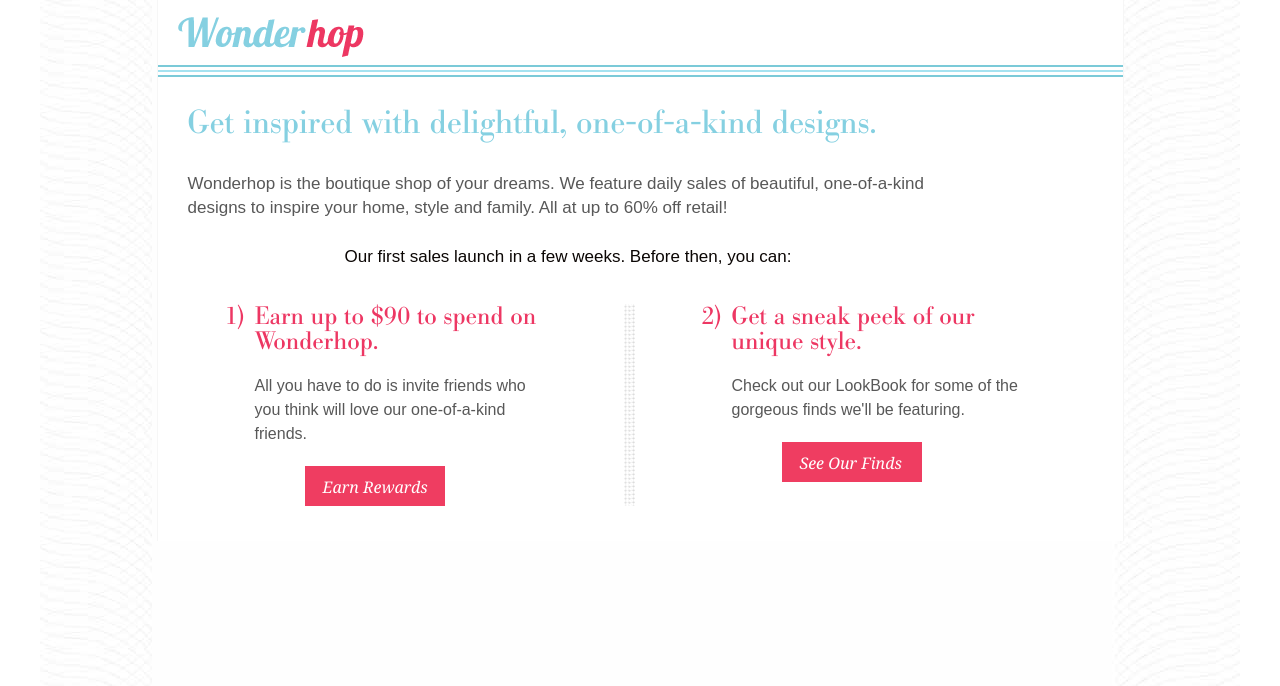
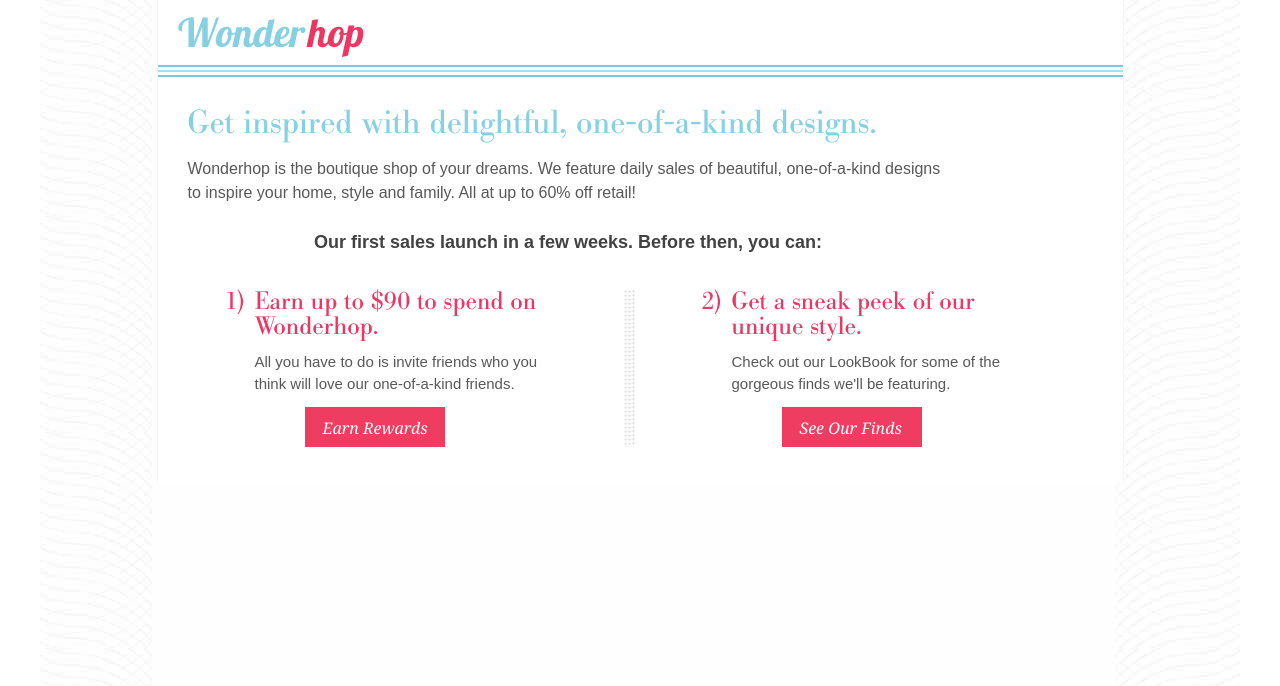
Before and after one commit to wonderhop/wonderhop, a Django app: template wonderhop/landing/templates/explanation.html in a window 1280 px wide. Shown: the top 686 px of the page. Run offline with Django 3.2, Linux system fonts and the light colour scheme; the template is opened without the code that fills it, so the values that code supplies are empty; some libraries are stand-ins or nearby versions.

Commit message:
Updated CSS

```diff
--- a/wonderhop/static/landing/stylesheets/style.css
+++ b/wonderhop/static/landing/stylesheets/style.css
@@ -73,7 +73,7 @@ table{border-spacing:0;}
 	}
 
 #message {
-	min-height: 65px;
+	min-height: 50px;
 	clear: both;
 	padding: 30px 0 0 30px;
 	}
@@ -250,19 +250,20 @@ body#wel-c {}
 	}
 
 .explanation #descrip_message {
-	font-size:17px;
+	font-size:16px;
 	color:#585858;
 	margin: 0 174px 0 30px;
 	line-height: 24px;
 	}
 
 .explanation #notice_message {
-	font-size:17px;
-	color:#0B0604;
+	font-size:18px;
+	color:#424242;
 	margin: 0 174px 0 30px;
 	line-height: 24px;
 	text-align:center;
 	padding-top:12px;
+	font-weight:bold;
 	}
 
 .explanation .form-panel-box p {
@@ -345,13 +346,13 @@ body#wel-c {}
 	}
 .form-panel p {
 	border-top: none;
-	font-size: 16px;
+	font-size: 15px;
 	color: #585858;
-	margin: 20px 0;
+	margin: 12px 0;
 	padding: 0;
 	text-align: left;
 	width: 350px;
-	line-height: 24px;
+	line-height: 22px;
 }
 .email p {
 	border-top: none;
@@ -448,7 +449,7 @@ body#wel-c {}
 	font-size: 14px;
 	line-height: 24px;
 	color: #585858;
-	width: 500px;
+	width: 535px;
 	text-align: left;
 	}
 #modal .features p {
@@ -487,7 +488,7 @@ body#wel-c {}
 	}
 .feature-nav{
 	float:left;
-	margin:0 20px;
+	margin:0 20px 0 25px;
 	}
 /*-----------------------------------------------------------------------------------*/
 /* Full Background CSS
```
